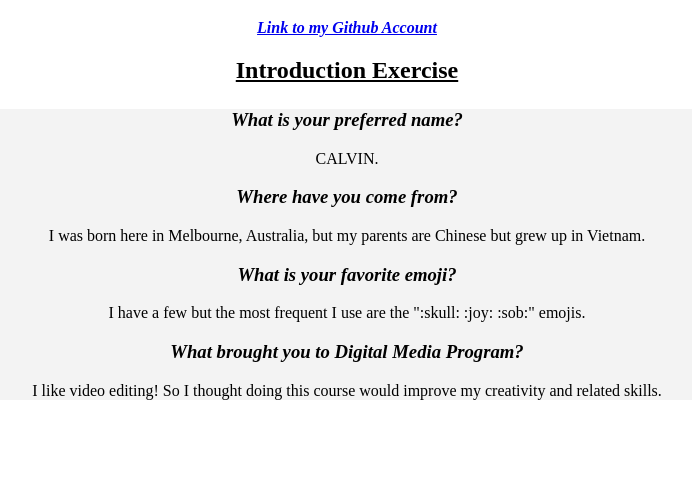
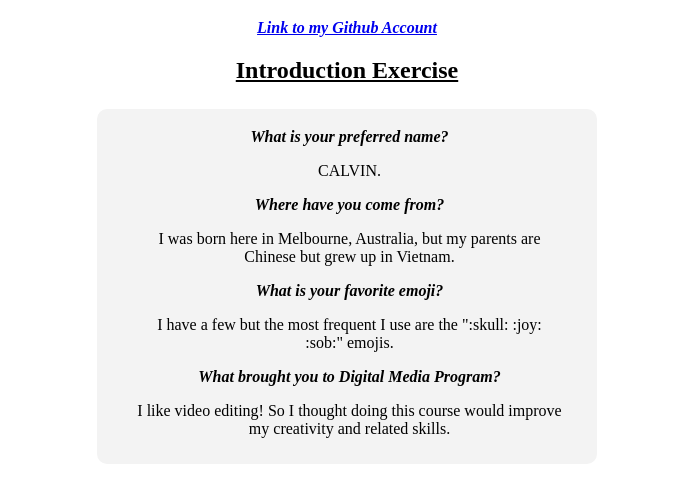
Before and after one commit to calvinvuong4956/studioWorkIndex, a plain HTML site: page index.html in a window 1280 px wide. Shown: the part 61-538 px from the top of the page, without its empty margins (293-985 px from the left). Drawn offline with Linux system fonts and the light colour scheme.

Commit message:
style and optimization

```diff
--- a/index.html
+++ b/index.html
@@ -1,26 +1,49 @@
-<!DOCTYPE html>
+<!doctype html>
 <html lang="en">
   <head>
     <meta charset="UTF-8" />
     <meta name="viewport" content="width=device-width, initial-scale=1.0" />
     <title>Studio Work Index</title>
-    <link rel="stylesheet" href="style.css">
+    <link rel="stylesheet" href="style.css" />
   </head>
 
   <body>
     <main>
       <h1>Studio Work Index</h1>
-              <a href="https://github.com/calvinvuong4956" target="_blank">Link to my Github Account</a>
-<h2>Introduction Exercise</h2>
-    <section><p><h3>What is your preferred name?</h3></p>
-    <p2>CALVIN.</p2>
-        <p><h3>Where have you come from?</h3></p>
-            <p2>I was born here in Melbourne, Australia, but my parents are Chinese but grew up in Vietnam.</p2>
-            <p><h3>What is your favorite emoji?</h3></p>
-                <p2>I have a few but the most frequent I use are the ":skull: :joy: :sob:" emojis.</p2>
-                <p><h3>What brought you to Digital Media Program?</h3></p>
-                    <p2>I like video editing! So I thought doing this course would improve my creativity and related skills.</p2>
-    </section>
+      <a href="https://github.com/calvinvuong4956" target="_blank"
+        >Link to my Github Account</a
+      >
+      <h2>Introduction Exercise</h2>
+
+      <section>
+        <ul class="Q">
+          What is your preferred name?
+        </ul>
+        <ul class="A">
+          CALVIN.
+        </ul>
+        <ul class="Q">
+          Where have you come from?
+        </ul>
+        <ul class="A">
+          I was born here in Melbourne, Australia, but my parents are Chinese
+          but grew up in Vietnam.
+        </ul>
+        <ul class="Q">
+          What is your favorite emoji?
+        </ul>
+        <ul class="A">
+          I have a few but the most frequent I use are the ":skull: :joy: :sob:"
+          emojis.
+        </ul>
+        <ul class="Q">
+          What brought you to Digital Media Program?
+        </ul>
+        <ul class="A">
+          I like video editing! So I thought doing this course would improve my
+          creativity and related skills.
+        </ul>
+      </section>
     </main>
   </body>
 </html>
--- a/style.css
+++ b/style.css
@@ -2,12 +2,15 @@ body {
   background-color: #ffffff;
   text-align: center;
   margin: auto;
-  max-width: auto;
+  max-width: 500px;
 }
 
 section {
   background-color: rgb(243, 243, 243);
   margin-top: 25px;
+  padding-top: 3px;
+  padding-bottom: 10px;
+  padding-right: 35px;
   border-radius: 10px;
 }
 
@@ -15,8 +18,9 @@ h2 {
   text-decoration: underline;
 }
 
-h3 {
+.Q {
   font-style: italic;
+  font-weight: bold;
 }
 
 a {
```
